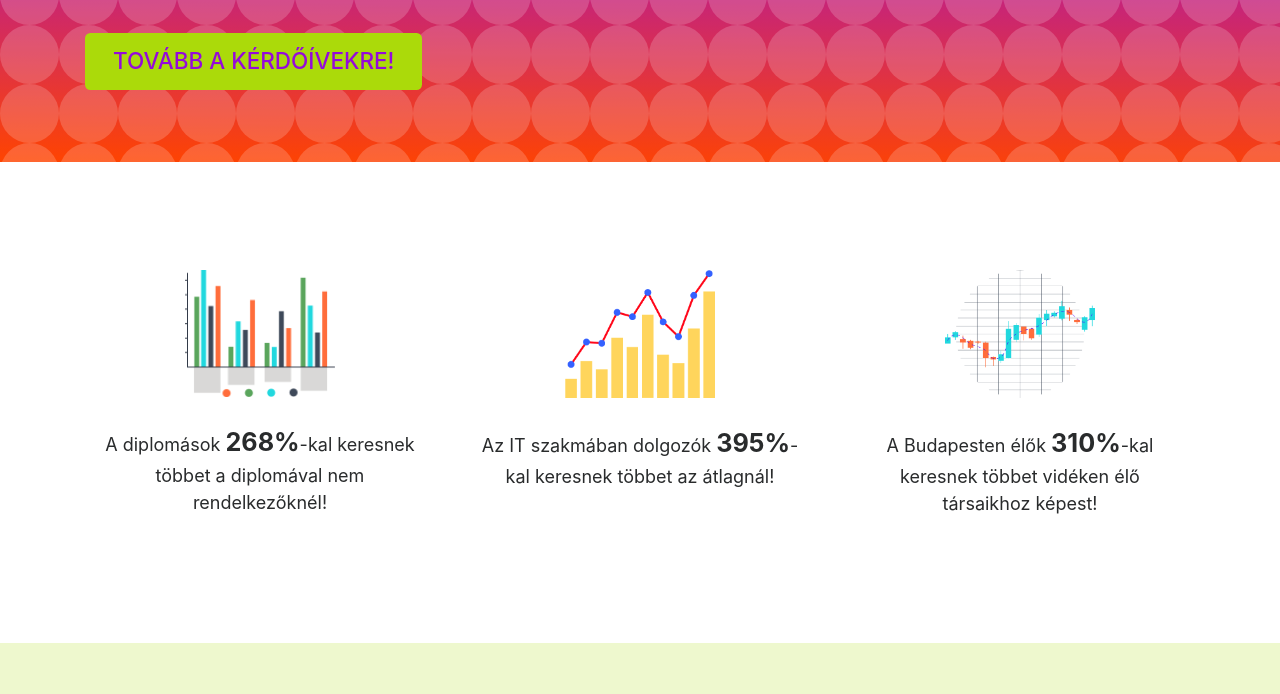
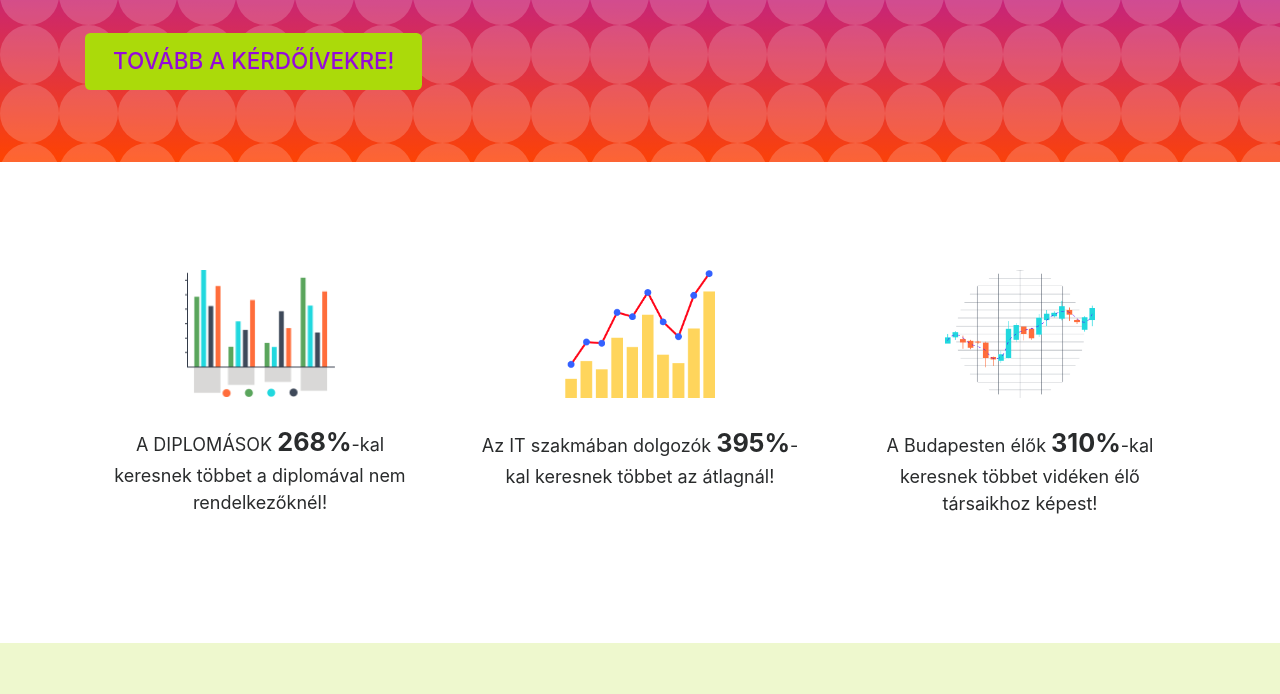
Before and after one commit to TTomas65/Tesztprojekt2.github.io, a plain HTML site: page index.html in a window 1280 px wide. Shown: the part 346-1040 px from the top of the page. Drawn offline with nearby package versions, Linux system fonts and the light colour scheme; a web font is replaced by a local one.

Commit message:
Szöveg változás

```diff
--- a/index.html
+++ b/index.html
@@ -57,7 +57,7 @@
     <div class="row py-5">
       <div class="col-12 col-md-6 col-lg-4 mb-5 mb-md-0 text-center px-4">
         <img src="img/graf1.png" alt="" class="img-fluid mb-4" width="150">
-        <p>A diplomások <span class="font-lg"><strong>268%</strong></span>-kal keresnek többet a diplomával nem rendelkezőknél!</p>
+        <p>A DIPLOMÁSOK <span class="font-lg"><strong>268%</strong></span>-kal keresnek többet a diplomával nem rendelkezőknél!</p>
       </div>
       <div class="col-12 col-md-6 col-lg-4 my-5 my-md-0 text-center px-4">
         <img src="img/graf2.png" alt="" class="img-fluid mb-4" width="150">
```
